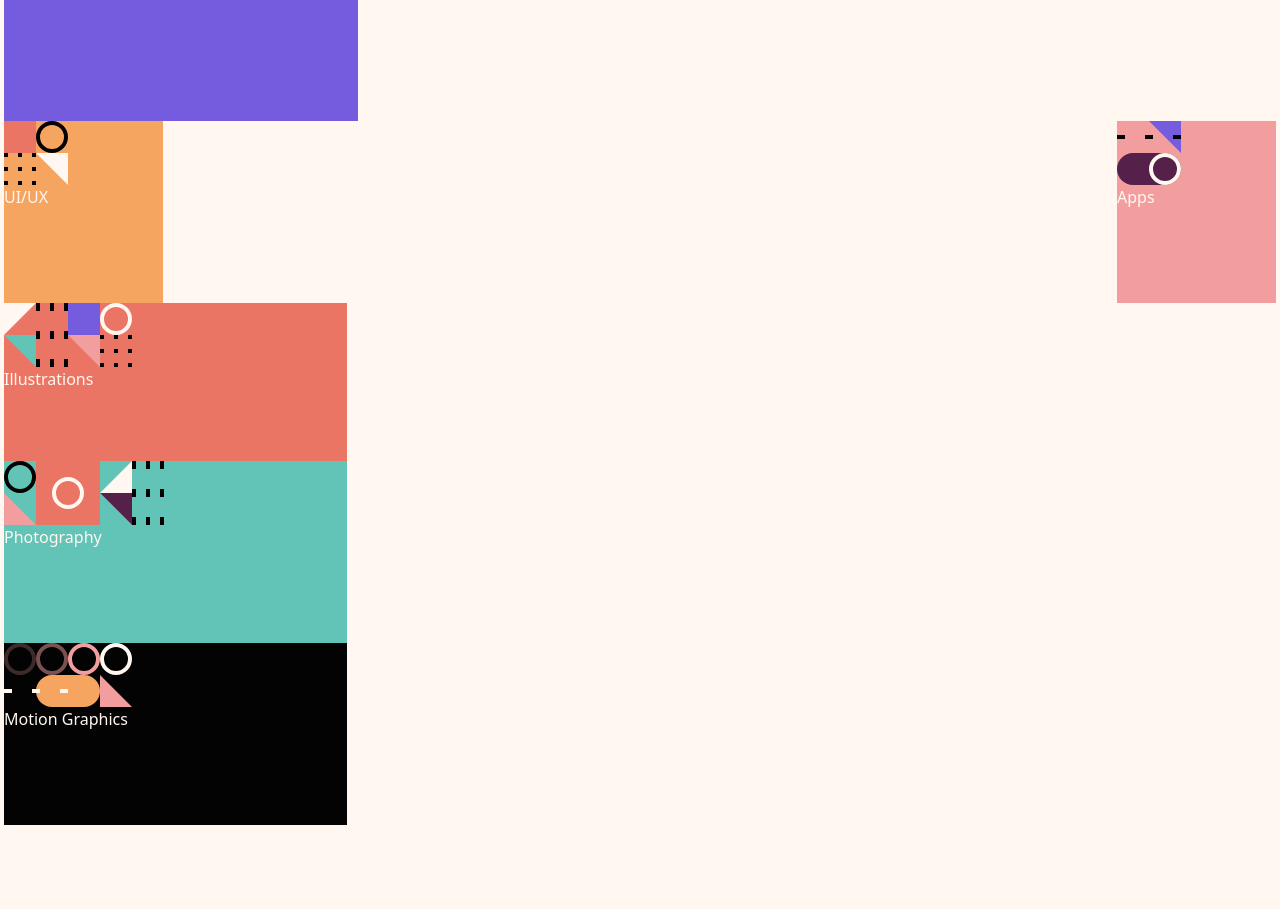
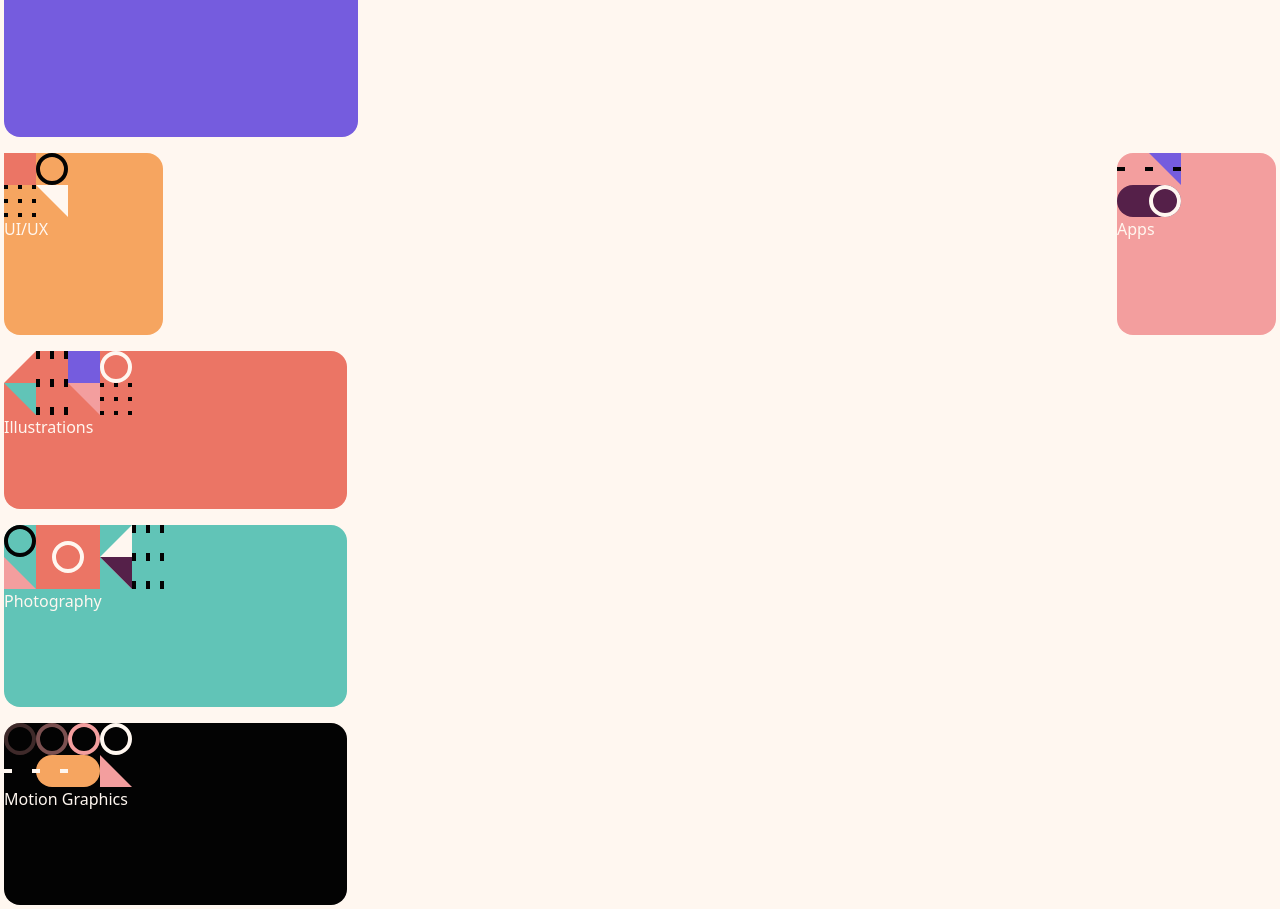
Before and after one commit to fabioferreira11/tailwind_exercice, a website: page src/index.html in a window 1280 px wide. Shown: the part 667-1576 px from the top of the page. Before the commit the page ends 1496 px from the top, so only its background shows below. Drawn offline with Linux system fonts and the light colour scheme; files whose address does not match are found by name.

Commit message:
continuation

```diff
--- a/src/index.html
+++ b/src/index.html
@@ -24,8 +24,8 @@
     </section>
 
     <section class="flex flex-wrap flex-col justify-between container mx-auto 2xl:p-5 p-1">
-     <div class="w-full h-[356px] lg:w-[354px] bg-purple text-beige ">
-      <svg xmlns="http://www.w3.org/2000/svg" width="128" height="192" viewBox="0 0 128 192" fill="none">
+     <div class="w-full h-[356px] lg:w-[354px] bg-purple text-beige rounded-2xl mt-4">
+      <svg xmlns="http://www.w3.org/2000/svg" width="128" height="192" viewBox="0 0 128 192" fill="none" class="">
         <rect width="64" height="128" fill="#552049"/>
         <circle cx="32" cy="32" r="14" stroke="#FFF7F0" stroke-width="4"/>
         <rect x="64" y="32" width="64" height="32" rx="16" fill="#F6A560"/>
@@ -55,8 +55,8 @@
         </svg>
       <p>Graphic Design</p>
      </div>
-     <div class="flex flex-row justify-between container mx-auto ">
-      <div class="w-[48%] h-[182px] lg:w-[159px] bg-orange text-beige">
+     <div class="flex flex-row justify-between container mx-auto  mt-4">
+      <div class="w-[48%] h-[182px] lg:w-[159px] bg-orange text-beige rounded-2xl">
         <svg xmlns="http://www.w3.org/2000/svg" width="64" height="64" viewBox="0 0 64 64" fill="none">
           <circle cx="48" cy="16" r="14" stroke="#030303" stroke-width="4"/>
           <rect x="-3.05176e-05" width="32" height="32" fill="#EB7565"/>
@@ -73,7 +73,7 @@
           </svg>
         <p>UI/UX</p>
        </div>
-       <div class="w-[48%] lg:w-[159px] h-[182px] bg-rose text-beige">
+       <div class="w-[48%] lg:w-[159px] h-[182px] bg-rose text-beige rounded-2xl">
         <svg xmlns="http://www.w3.org/2000/svg" width="64" height="64" viewBox="0 0 64 64" fill="none">
           <rect x="1.52588e-05" y="32" width="64" height="32" rx="16" fill="#552049"/>
           <circle cx="48" cy="48" r="14" stroke="#FFF7F0" stroke-width="4"/>
@@ -88,8 +88,7 @@
         <p>Apps</p>
        </div>
      </div>
-
-     <div class="w-full lg:w-[343px] h-[158px] bg-red text-beige">
+     <div class="w-full lg:w-[343px] h-[158px] bg-red text-beige rounded-2xl mt-4">
       <svg xmlns="http://www.w3.org/2000/svg" width="128" height="64" viewBox="0 0 128 64" fill="none">
         <circle cx="112" cy="16" r="14" stroke="#FFF7F0" stroke-width="4"/>
         <rect x="64" width="32" height="32" fill="#755CDE"/>
@@ -126,7 +125,7 @@
         </svg>
       <p>Illustrations</p>
      </div>
-     <div class="w-full lg:w-[343px] h-[182px] bg-green text-beige">
+     <div class="w-full lg:w-[343px] h-[182px] bg-green text-beige rounded-2xl  mt-4">
       <svg xmlns="http://www.w3.org/2000/svg" width="160" height="64" viewBox="0 0 160 64" fill="none">
         <rect x="32" width="64" height="64" fill="#EB7565"/>
         <circle cx="16" cy="16" r="14" stroke="#030303" stroke-width="4"/>
@@ -156,7 +155,7 @@
         </svg>
       <p>Photography</p>
      </div>
-     <div class="w-full lg:w-[343px] h-[182px] bg-black text-beige">
+     <div class="w-full lg:w-[343px] h-[182px] bg-black text-beige rounded-2xl  mt-4">
       <svg xmlns="http://www.w3.org/2000/svg" width="128" height="64" viewBox="0 0 128 64" fill="none">
         <circle cx="80" cy="16" r="14" stroke="#F39E9E" stroke-width="4"/>
         <circle cx="48" cy="16" r="14" stroke="#F39E9E" stroke-opacity="0.5" stroke-width="4"/>
```
Also changed, not shown: dist/output.css.
